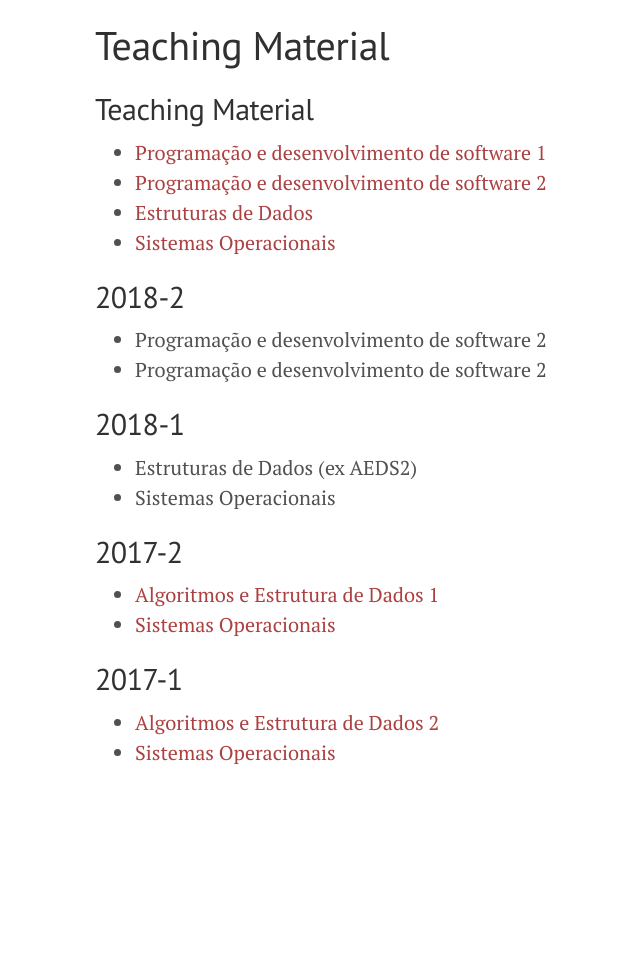
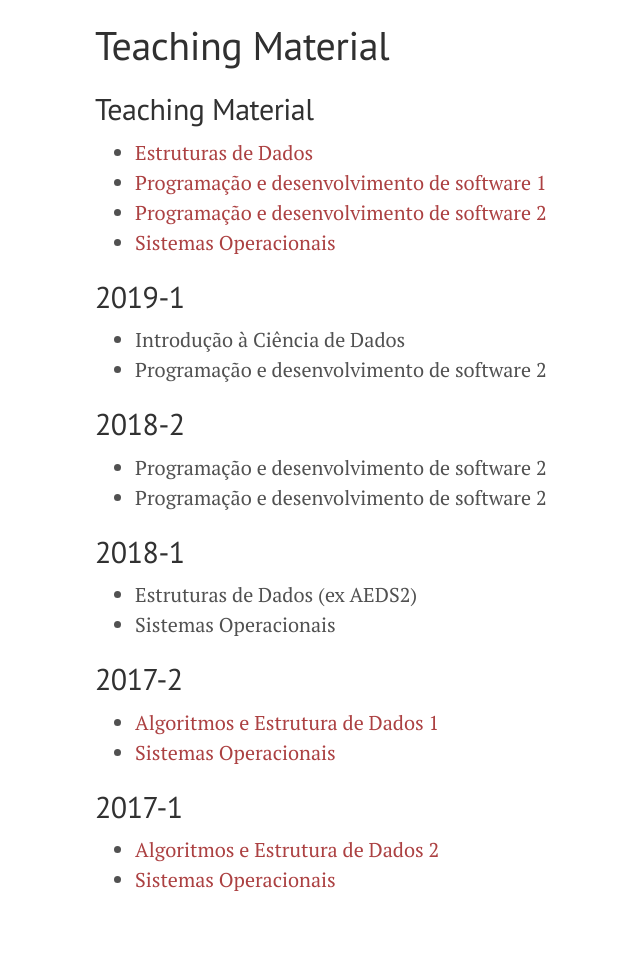
Before and after one commit to flaviovdf/flaviovdf.github.io, a Jekyll site: the page built from teaching/index.md, in a window 1280 px wide. Shown: the whole page, without its empty margins (185-825 px from the left). Built offline with Jekyll 4.4.1, drawn with Linux system fonts in a browser that asks for light colours; before the commit the page ends 900 px from its top, so only the background shows below that.

Commit message:
Update index.md

```diff
--- a/teaching/index.md
+++ b/teaching/index.md
@@ -6,10 +6,14 @@ permalink: /teaching/
 
 ## Teaching Material
 
+  * [Estruturas de Dados](https://github.com/flaviovdf/estruturas-de-dados)
   * [Programação e desenvolvimento de software 1](https://github.com/flaviovdf/programacao)
   * [Programação e desenvolvimento de software 2](https://github.com/flaviovdf/programacao-2)
-  * [Estruturas de Dados](https://github.com/flaviovdf/estruturas-de-dados)
   * [Sistemas Operacionais](https://github.com/flaviovdf/sistemas-operacionais)
+
+## 2019-1
+  * Introdução à Ciência de Dados
+  * Programação e desenvolvimento de software 2
 
 ## 2018-2
   * Programação e desenvolvimento de software 2
```
